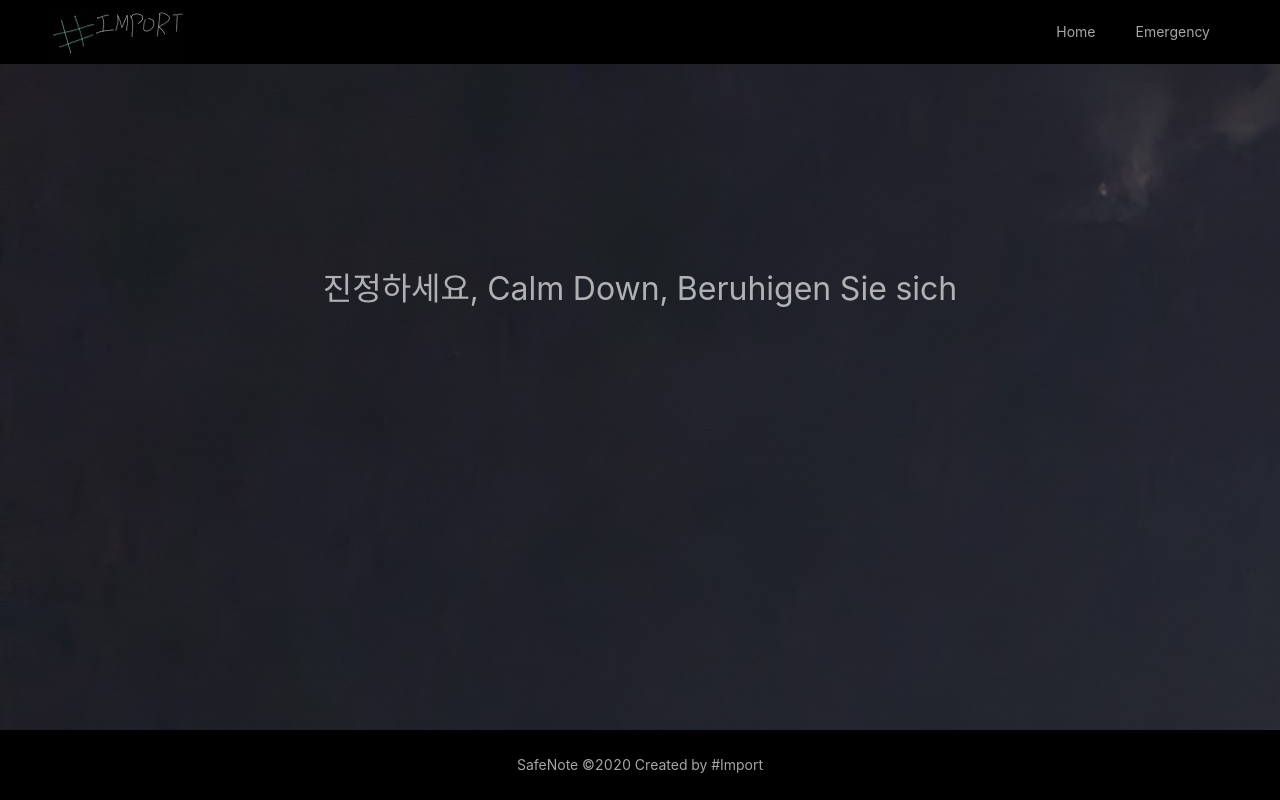
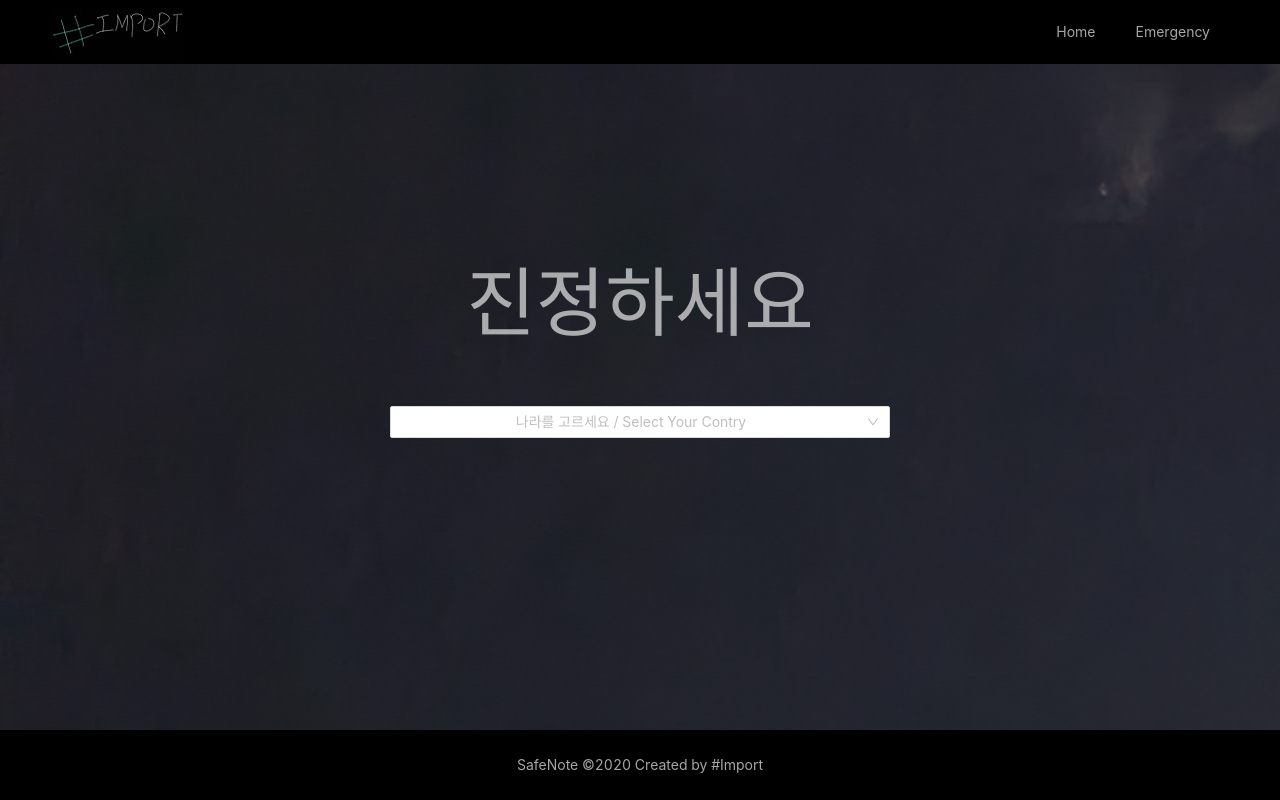
Before and after one commit to nawhlig/base_platform, a React (Create React App) app in the folder safenote/: page / in a window 1280 px wide. Built offline with nearby package versions, Linux system fonts and the light colour scheme; what google-maps-react would draw is missing.

Commit message:
blink sentence, select box(layout)

```diff
--- a/safenote/package.json
+++ b/safenote/package.json
@@ -8,13 +8,14 @@
     "@testing-library/user-event": "^12.1.10",
     "antd": "^4.8.0",
     "dotenv": "^8.2.0",
+    "global": "^4.4.0",
     "google-maps-react": "^2.0.6",
     "react": "^17.0.1",
     "react-dom": "^17.0.1",
     "react-google-maps": "^9.4.5",
     "react-native-dotenv": "^2.4.2",
     "react-router-dom": "^5.2.0",
-    "react-scripts": "4.0.0",
+    "react-scripts": "^4.0.0",
     "web-vitals": "^0.2.4"
   },
   "scripts": {
--- a/safenote/src/Home.js
+++ b/safenote/src/Home.js
@@ -1,23 +1,80 @@
-import React from 'react';
+import React, { useState } from 'react';
 
 import './Main.css';
 import './index.css';
 import 'antd/dist/antd.css';
 import 'antd/dist/antd.css';
 
-import { Layout, Menu, Breadcrumb } from 'antd';
+import { Layout, Menu, Breadcrumb, Select } from 'antd';
+import {Route, Link, NavLink, Switch } from 'react-router-dom';
 
 import test from './images/sliderImages/1918x954.gif';
 
 const { Header, Content, Footer } = Layout;
 
 function Home() {
+
+
+  const [text, setText] = React.useState("진정하세요");
+
+  React.useEffect(()=>{
+    const sentence = ["Calm Down","Beruhigen Sie sich","진정하세요"]
+    let cnt = 0
+    setInterval(function()
+    {
+      // Calm Down, Beruhigen Sie sich
+      setText(sentence[cnt]);
+
+      if(cnt==2){
+        cnt=0
+      }
+      else {
+        cnt += 1;
+      }
+    },8000);
+  },[])
+
+  const { Option } = Select;
+
+function onChange(value) {
+  console.log(`selected ${value}`);
+}
+
+function onBlur() {
+  console.log('blur');
+}
+
+function onFocus() {
+  console.log('focus');
+}
+
+function onSearch(val) {
+  console.log('search:', val);
+}
+
   return (
     <>
 
         <Content className="site-layout" style={{ padding: '0 50px', marginTop: 64, backgroundImage: "url(" + test + ")"}}>
             <div id='mainsentece'>
-            <p>진정하세요, Calm Down, Beruhigen Sie sich</p>
+            <p class="blink"><span>{text}</span></p>
+            <Select
+            showSearch
+            style={{ width: 500 }}
+            placeholder="나라를 고르세요 / Select Your Contry"
+            optionFilterProp="children"
+            onChange={onChange}
+            onFocus={onFocus}
+            onBlur={onBlur}
+            onSearch={onSearch}
+            filterOption={(input, option) =>
+              option.children.toLowerCase().indexOf(input.toLowerCase()) >= 0
+            }
+          >
+            <Option value="korea"><Link exact to="/korea">Korea</Link></Option>
+            <Option value="lucy">Lucy</Option>
+            <Option value="tom">Tom</Option>
+          </Select>
             </div>
         </Content>
 
--- a/safenote/src/Main.css
+++ b/safenote/src/Main.css
@@ -8,9 +8,9 @@
     text-Align: center;
     color: #FFFFFFA6;
     padding-top: 200px;
+    padding-bottom: 0px;
     font-size: xx-large;
 }
-
 
 .launch{
     box-sizing: border-box;
@@ -43,3 +43,22 @@ html body, html body div#root{
 .ant-layout, .ant-layout {
     height: 100%;
 }
+
+.blink{
+    background-color: rgba(0, 0, 0, 0);
+    padding: 15px;
+    text-align: center;
+    font-size: xx-large;
+    line-height: 50px;
+}
+.blink span{
+    font-family: sans-serif;;
+    color: white;
+    font-size: 2cm;
+    animation: blink 8s linear infinite;
+}
+@keyframes blink{
+0%{opacity: 0;}
+50%{opacity: 1;}
+100%{opacity: 0;}
+}
--- a/safenote/src/Main.js
+++ b/safenote/src/Main.js
@@ -7,7 +7,7 @@ import 'antd/dist/antd.css';
 
 import {Route, Link, NavLink, Switch } from 'react-router-dom';
 import SubMenu from 'antd/lib/menu/SubMenu';
-import { Layout, Menu, Breadcrumb } from 'antd';
+import { Layout, Menu, Breadcrumb, Select } from 'antd';
 
 import team from './images/team.jpg';
 import test from './images/sliderImages/1918x954.gif';
@@ -32,7 +32,7 @@ function Main() {
               <div className="logo" style={{float: "left", width: 150, padding: 'auto'}}><img src={logo} /></div>
               <Menu theme="dark" mode="horizontal" defaultSelectedKeys={['2']} style={{float:'right', backgroundColor: "black"}}>
                 <Menu.Item key="1"><Link exact to='/'>Home</Link></Menu.Item>
-                <SubMenu key="SubMenu" title="Emergency">
+                  <SubMenu key="SubMenu" title="Emergency" placeholder="Search..">
                     <Menu.ItemGroup title="Asia / 아시아">
                     <Menu.Item key="setting:1"><Link exact to="/korea">Korea / 한국</Link></Menu.Item>
                     </Menu.ItemGroup>
@@ -52,6 +52,10 @@ function Main() {
             <Switch>
                 <Route exact path="/" component={Home}/>
                 <Route exact path="/korea" component={Korea}/>
+                <Route exact path="/sweden" component={Sweden}/>
+                <Route exact path="/egypt" component={Egypt}/>
+                <Route exact path="/usa" component={USA}/>
+                <Route exact path="/uk" component={UK}/>
             </Switch>
             <Footer id='footer'>SafeNote ©2020 Created by #Import</Footer>
         </Layout>
@@ -61,4 +65,6 @@ function Main() {
 
 }
 
+
+
 export default Main;
```
Also changed, not shown: 2 other files (tests, documents, lock files or other folders). Lines whose indentation alone changed are shown as unchanged.
